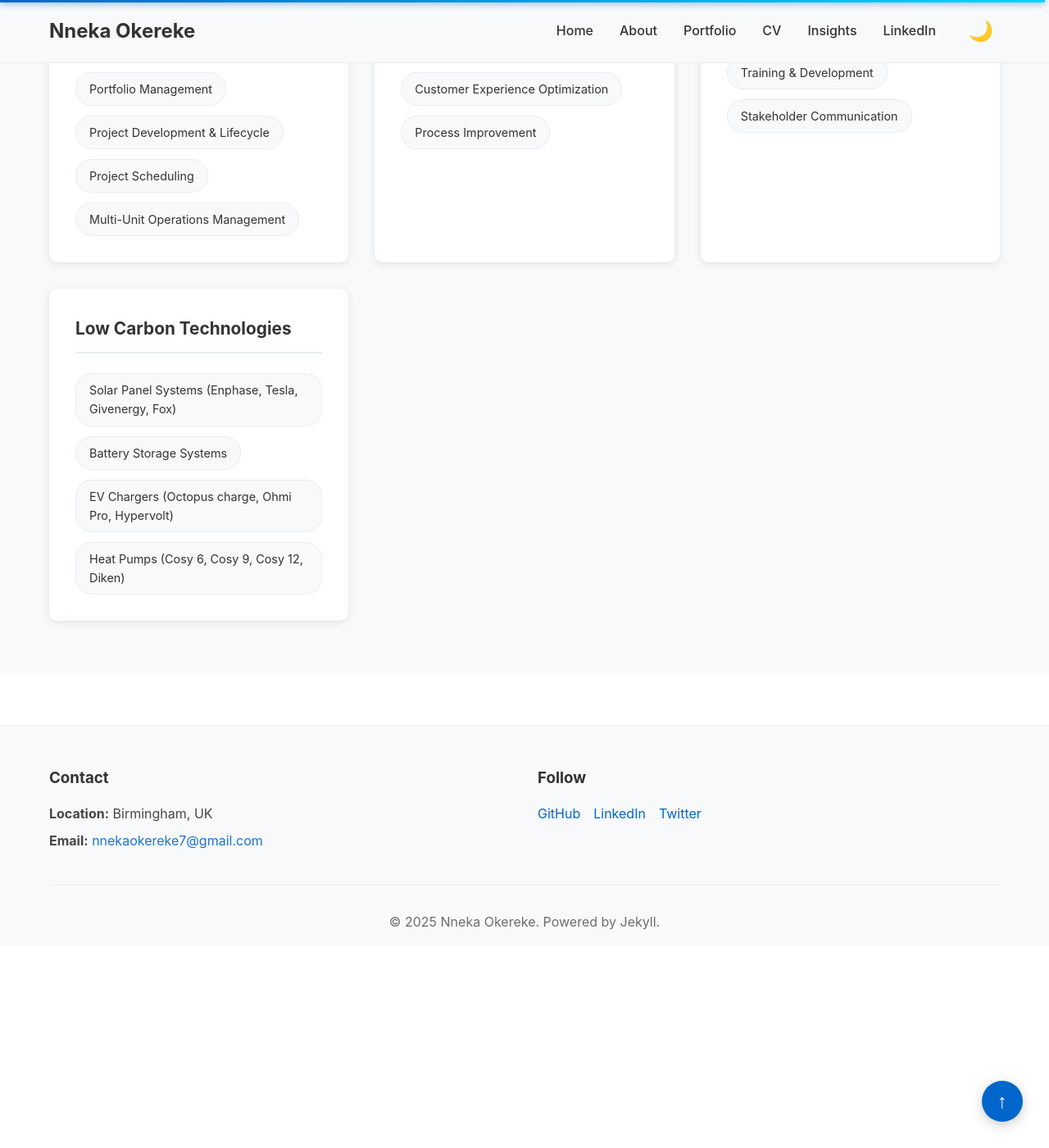
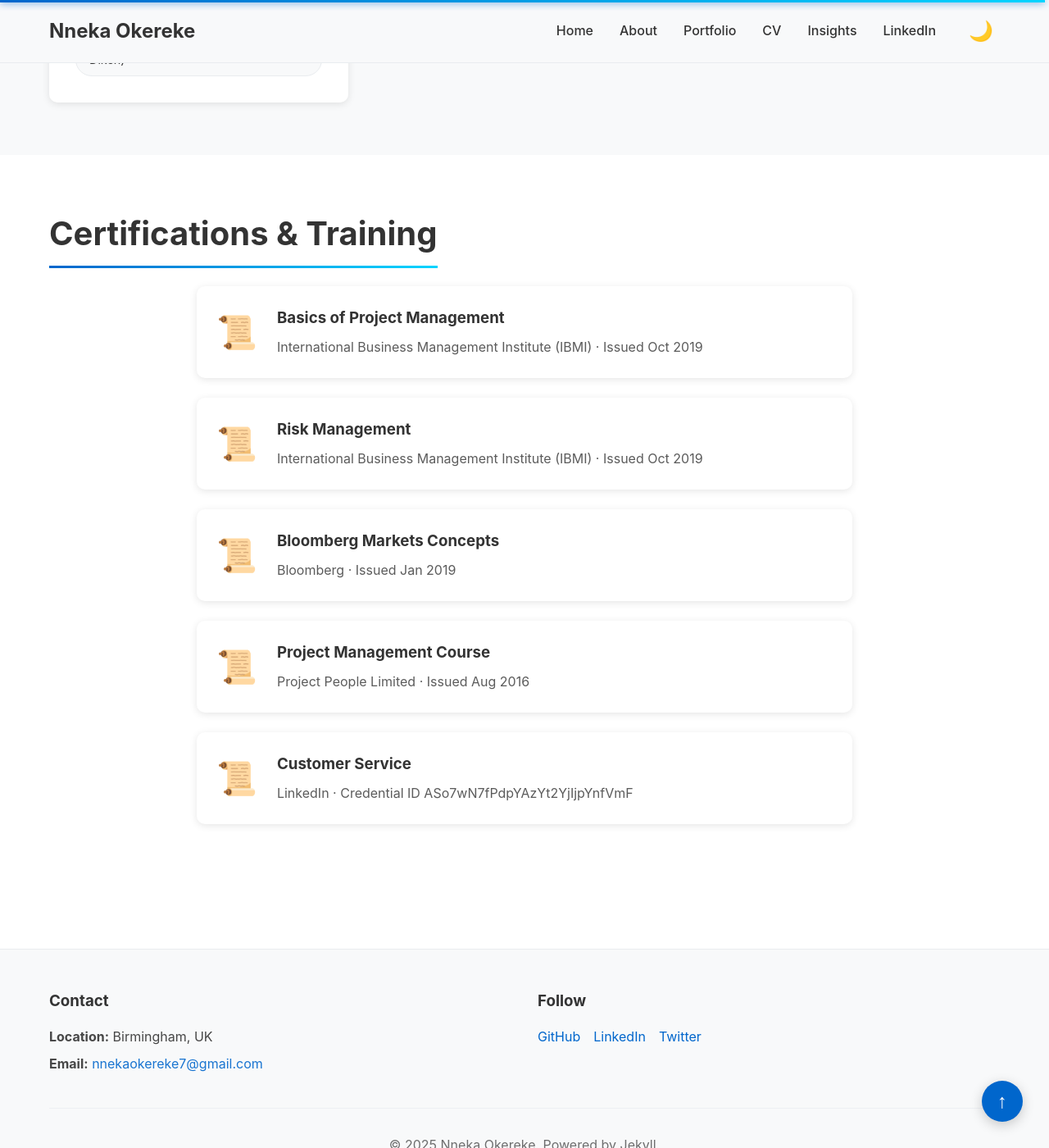
Before and after one commit to nnekaokereke/nnekaokereke.github.io, a Jekyll site: the page built from about.html, in a window 1280 px wide and 1400 px high, scrolled down 5797 px. Shown: the whole window at 82% size. Built offline with Jekyll 4.4.1, drawn with Linux system fonts in a browser that asks for light colours; some of the changed text lies outside the part shown.

Commit message:
Add certifications to About page

```diff
--- a/about.html
+++ b/about.html
@@ -62,35 +62,6 @@ title: About
                 <h3>🔄 Adaptable</h3>
                 <p>In today's dynamic environment, flexibility is key. I'm skilled at navigating change and adjusting
                    strategies to meet evolving requirements.</p>
-            </div>
-        </div>
-    </div>
-</section>
-
-<section class="certifications-section">
-    <div class="container">
-        <h2 class="section-title">Certifications & Training</h2>
-        <div class="certifications-list">
-            <div class="cert-item">
-                <div class="cert-icon">🎓</div>
-                <div class="cert-details">
-                    <h3>MBA, Business Operations & Management</h3>
-                    <p>University of Ulster, Birmingham, UK</p>
-                </div>
-            </div>
-            <div class="cert-item">
-                <div class="cert-icon">🎓</div>
-                <div class="cert-details">
-                    <h3>MSc, Financial Management</h3>
-                    <p>Sheffield Hallam University, Sheffield, UK</p>
-                </div>
-            </div>
-            <div class="cert-item">
-                <div class="cert-icon">🎓</div>
-                <div class="cert-details">
-                    <h3>BSc, Accounting</h3>
-                    <p>Benson Idahosa University, Edo, Nigeria</p>
-                </div>
             </div>
         </div>
     </div>
@@ -287,3 +258,46 @@ title: About
         </div>
     </div>
 </section>
+
+<section class="certifications-section">
+    <div class="container">
+        <h2 class="section-title">Certifications & Training</h2>
+        <div class="certifications-list">
+            <div class="cert-item">
+                <div class="cert-icon">📜</div>
+                <div class="cert-details">
+                    <h3>Basics of Project Management</h3>
+                    <p>International Business Management Institute (IBMI) &middot; Issued Oct 2019</p>
+                </div>
+            </div>
+            <div class="cert-item">
+                <div class="cert-icon">📜</div>
+                <div class="cert-details">
+                    <h3>Risk Management</h3>
+                    <p>International Business Management Institute (IBMI) &middot; Issued Oct 2019</p>
+                </div>
+            </div>
+            <div class="cert-item">
+                <div class="cert-icon">📜</div>
+                <div class="cert-details">
+                    <h3>Bloomberg Markets Concepts</h3>
+                    <p>Bloomberg &middot; Issued Jan 2019</p>
+                </div>
+            </div>
+            <div class="cert-item">
+                <div class="cert-icon">📜</div>
+                <div class="cert-details">
+                    <h3>Project Management Course</h3>
+                    <p>Project People Limited &middot; Issued Aug 2016</p>
+                </div>
+            </div>
+            <div class="cert-item">
+                <div class="cert-icon">📜</div>
+                <div class="cert-details">
+                    <h3>Customer Service</h3>
+                    <p>LinkedIn &middot; Credential ID ASo7wN7fPdpYAzYt2YjIjpYnfVmF</p>
+                </div>
+            </div>
+        </div>
+    </div>
+</section>
```
